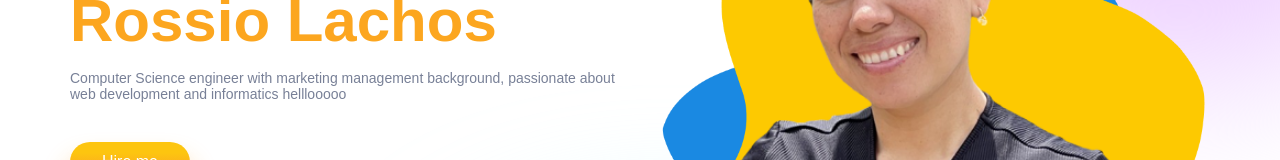
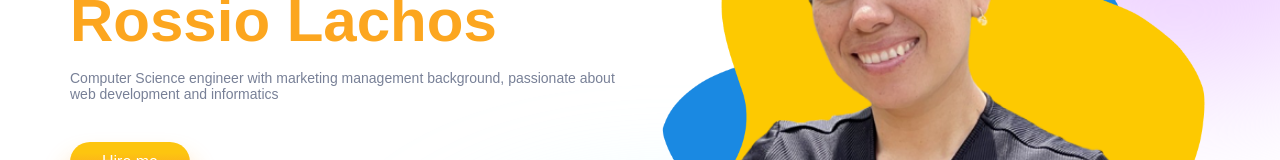
Before and after one commit to rlachos/rossio-website, a React (Create React App) app: page / in a window 1280 px wide. Shown: the part 298-458 px from the top of the page. Built offline with nearby package versions, Linux system fonts and the light colour scheme; a web font is replaced by a local one.

Commit message:
Fixes in intro

```diff
--- a/src/components/Intro/Intro.jsx
+++ b/src/components/Intro/Intro.jsx
@@ -28,7 +28,7 @@ const Intro = () => {
                     Computer Science engineer with marketing
                     management background, passionate about
                     web development and informatics
-                    helllooooo
+
                 </span>
             </div>
 
```
